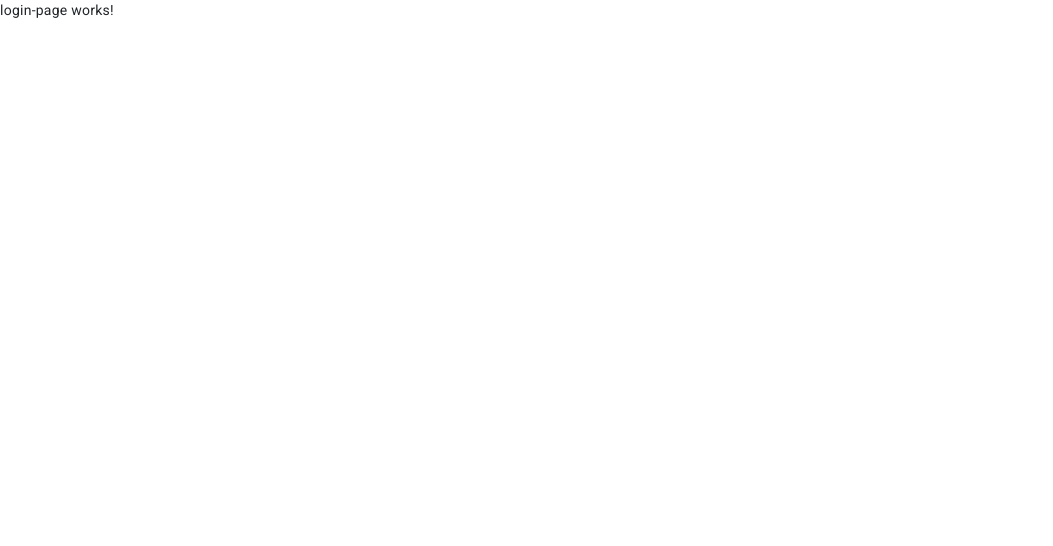
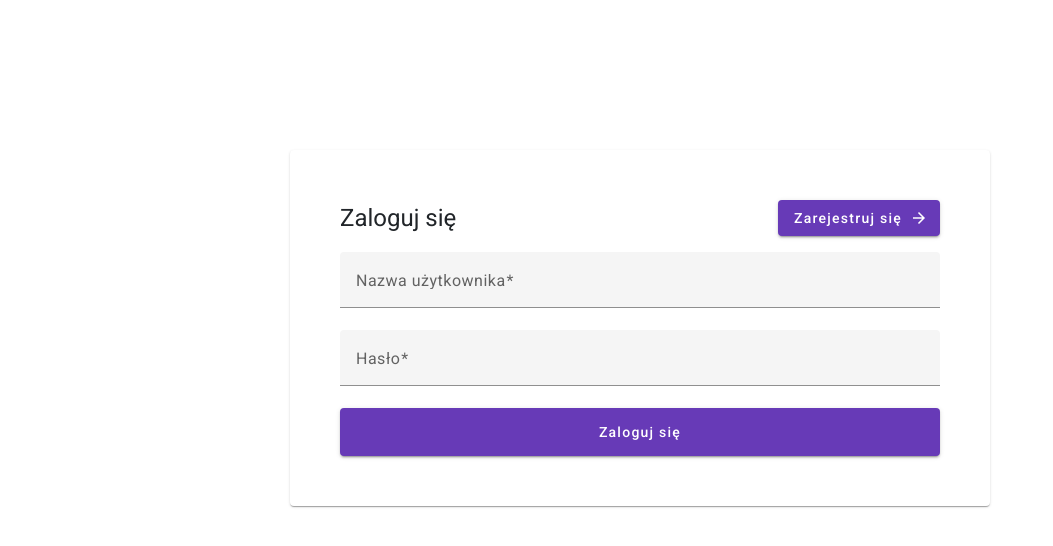
Before and after one commit to DanielCogiel/courses-management-frontend, an Angular app in the folder courses-frontend/: page /login in a window 1280 px wide. Shown: the top 546 px of the page, without its empty margins (0-1053 px from the left). Built offline with nearby package versions, Linux system fonts and the light colour scheme.

Commit message:
Dodanie strony logowania

```diff
--- a/courses-frontend/src/app/auth/auth.service.ts
+++ b/courses-frontend/src/app/auth/auth.service.ts
@@ -1,20 +1,26 @@
 import { Injectable } from '@angular/core';
 import Role from "./models/role.enum";
 import { ApiService } from "../api/api.service";
+import { BehaviorSubject } from "rxjs";
 
 @Injectable({
   providedIn: 'root'
 })
 export class AuthService {
+  role$: BehaviorSubject<Role | null> = new BehaviorSubject<Role | null>(null);
   constructor(private _apiService: ApiService) {}
   login(data: {username: string, password: string}) {
-    return this._apiService.post<{token: string | null, role?: Role}>('/login', data);
+    return this._apiService.post<{message: string, token: string | null, role?: Role}>('/login', data);
   }
   register(data: any) {
     return this._apiService.post<{message?: string}>('/register', data);
   }
-  setToken(token: string) {
-    localStorage.setItem('token', token);
+  setRole(role?: Role | null) {
+    this.role$.next(role || null);
+  }
+  setToken(token?: string | null) {
+    if (token)
+      localStorage.setItem('token', token);
   }
   destroyToken() {
     localStorage.removeItem('token');
--- a/courses-frontend/src/app/pages/login-page/login-page.component.html
+++ b/courses-frontend/src/app/pages/login-page/login-page.component.html
@@ -1 +1,31 @@
-<p>login-page works!</p>
+<section>
+  <mat-card class="form-box">
+    <div class="d-flex justify-content-between align-items-center header">
+      <h1 class="m-0">Zaloguj się</h1>
+      <a [routerLink]="'/register'" color="primary" mat-raised-button>
+        Zarejestruj się
+        <mat-icon iconPositionEnd>arrow_forward</mat-icon>
+      </a>
+    </div>
+    <form [formGroup]="formGroup">
+
+      <div class="row">
+        <mat-form-field>
+          <mat-label>Nazwa użytkownika</mat-label>
+          <input type="text" matInput formControlName="username">
+          <mat-error *ngIf="hasError('username')">{{getError('username')}}</mat-error>
+        </mat-form-field>
+      </div>
+
+      <div class="row">
+        <mat-form-field>
+          <mat-label>Hasło</mat-label>
+          <input type="password" matInput formControlName="password">
+          <mat-error *ngIf="hasError('password')">{{getError('password')}}</mat-error>
+        </mat-form-field>
+      </div>
+
+    </form>
+    <button (click)="login()" class="p-4" mat-raised-button color="primary">Zaloguj się</button>
+  </mat-card>
+</section>
--- a/courses-frontend/src/app/pages/login-page/login-page.component.scss
+++ b/courses-frontend/src/app/pages/login-page/login-page.component.scss
@@ -0,0 +1,13 @@
+section {
+  .form-box {
+    margin-top: 150px;
+    margin-left: auto;
+    margin-right: auto;
+    padding: 50px;
+    width: 700px;
+
+    .header {
+      margin-bottom: 1rem;
+    }
+  }
+}
--- a/courses-frontend/src/app/pages/login-page/login-page.component.ts
+++ b/courses-frontend/src/app/pages/login-page/login-page.component.ts
@@ -1,13 +1,51 @@
 import { Component } from '@angular/core';
 import { CommonModule } from '@angular/common';
+import { MatCardModule } from "@angular/material/card";
+import { MatButtonModule } from "@angular/material/button";
+import { MatIconModule } from "@angular/material/icon";
+import { Router, RouterLink } from "@angular/router";
+import { MatFormFieldModule } from "@angular/material/form-field";
+import { MatInputModule } from "@angular/material/input";
+import { FormBuilder, FormGroup, ReactiveFormsModule, Validators } from "@angular/forms";
+import { ErrorHandlerForm } from "../../errors/custom-errors";
+import { AuthService } from "../../auth/auth.service";
+import { first } from "rxjs";
+import { MatSnackBar } from "@angular/material/snack-bar";
 
 @Component({
   selector: 'app-login-page',
   standalone: true,
-  imports: [CommonModule],
+  imports: [CommonModule, MatCardModule, MatButtonModule, MatIconModule, RouterLink, MatFormFieldModule, MatInputModule, ReactiveFormsModule],
   templateUrl: './login-page.component.html',
   styleUrls: ['./login-page.component.scss']
 })
-export class LoginPageComponent {
-
+export class LoginPageComponent extends ErrorHandlerForm {
+  formGroup: FormGroup = this._fb.group({
+    username: ['', [Validators.required]],
+    password: ['', [Validators.required]]
+  }, {updateOn: 'blur'});
+  constructor(
+    private _fb: FormBuilder,
+    private _auth: AuthService,
+    private _router: Router,
+    private _snackbar: MatSnackBar
+  ) {
+    super();
+  }
+  login() {
+    this.formGroup.markAllAsTouched();
+    if (this.formGroup.valid) {
+      this._auth.login(this.formGroup.value)
+        .pipe(first())
+        .subscribe({
+          next: response => {
+            this._auth.setToken(response.body?.token);
+            this._auth.setRole(response.body?.role);
+            this._router.navigate(['']);
+            this._snackbar.open(response.body?.message || 'Witamy!');
+          },
+          error: error => this._snackbar.open(error.message)
+        })
+    }
+  }
 }
--- a/courses-frontend/src/app/pages/registration-page/registration-page.component.html
+++ b/courses-frontend/src/app/pages/registration-page/registration-page.component.html
@@ -3,11 +3,11 @@
     <div class="d-flex justify-content-between align-items-center header">
       <h1 class="m-0">Zarejestruj się</h1>
       <a [routerLink]="'/login'" color="primary" mat-raised-button>
-        Login
+        Zaloguj się
         <mat-icon iconPositionEnd>arrow_forward</mat-icon>
       </a>
     </div>
     <app-registration-form [formGroup]="formGroup"></app-registration-form>
-    <button (click)="registerUser()" class="p-4" mat-raised-button color="primary">Register</button>
+    <button (click)="registerUser()" class="p-4" mat-raised-button color="primary">Zarejestruj się</button>
   </mat-card>
 </section>
--- a/courses-frontend/src/app/pages/registration-page/registration-page.component.ts
+++ b/courses-frontend/src/app/pages/registration-page/registration-page.component.ts
@@ -10,6 +10,7 @@ import passwordMatchValidator from "../../validators/password-match.validator";
 import { AuthService } from "../../auth/auth.service";
 import { Router, RouterLink } from "@angular/router";
 import { MatSnackBar } from "@angular/material/snack-bar";
+import { first } from "rxjs";
 
 @Component({
   selector: 'app-registration-page',
@@ -38,6 +39,7 @@ export class RegistrationPageComponent {
     this.formGroup.markAllAsTouched();
     if (this.formGroup.valid) {
       this._auth.register(this.formGroup.value)
+        .pipe(first())
         .subscribe({
           next: value => {
             this._snackbar.open(value.body?.message || 'Udało się zarejestrować.', 'Zamknij', {
```
